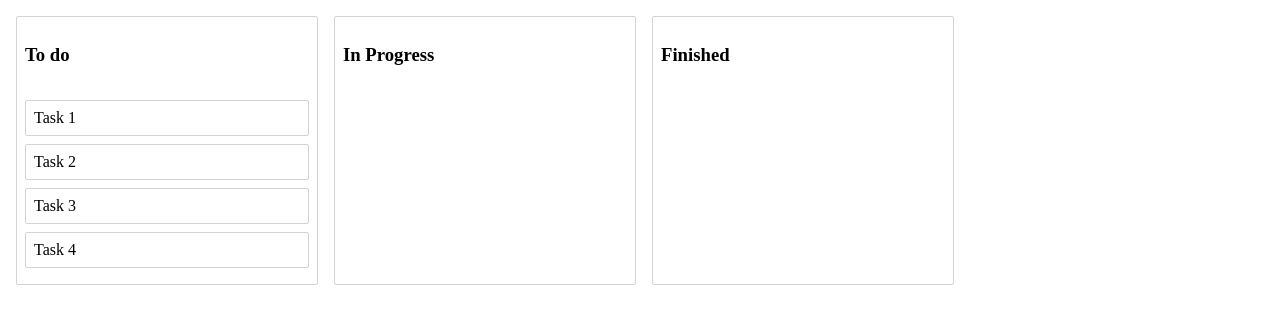
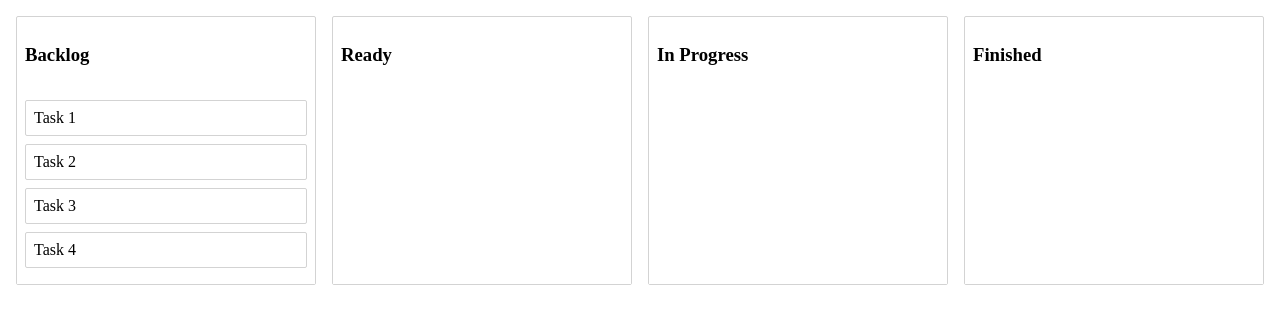
Before and after one commit to quterma/kanban, a React (Create React App) app: page / in a window 1280 px wide. Shown: the top 324 px of the page. Built offline with nearby package versions, Linux system fonts and the light colour scheme.

Commit message:
dnd: tasks dragging flow left-to-right, columns dragging, some styling

```diff
--- a/src/Column.jsx
+++ b/src/Column.jsx
@@ -1,6 +1,6 @@
 import React, { Component } from 'react';
 import styled from 'styled-components';
-import { Droppable } from 'react-beautiful-dnd';
+import { Droppable, Draggable } from 'react-beautiful-dnd';
 import Task from './Task';
 
 const Container = styled.div`
@@ -8,7 +8,7 @@ const Container = styled.div`
   border: 1px solid lightgrey;
   border-radius: 2px;
   width: 300px;
-
+  background-color: white;
   display: flex;
   flex-direction: column;
 `;
@@ -19,23 +19,35 @@ const TaskList = styled.div`
   padding: 8px;
   flex-grow: 1;
   min-height: 150px;
+  transition: background-color 0.2s ease;
+  background-color: ${props => props.isDraggingOver ? 'lightblue' : 'inherit'};
 `;
 
 export default class Column extends Component {
   render() {
     return (
-    <Container>
-        <Title>{this.props.column.title}</Title>
-        {/* Droppable - 'mother' container for DnD elements */}
-        <Droppable droppableId={this.props.column.id} >
+      // Draggable wrapper - makes everything  draggable
+      <Draggable draggableId={this.props.column.id} index={this.props.index}>
         {(provided) => (
-            <TaskList ref={provided.innerRef} {...provided.droppableProps} >
+          <Container ref={provided.innerRef} {...provided.draggableProps}>
+            {/* Title here has draghandling props which makes this element draghandler */}
+            <Title {...provided.dragHandleProps}>{this.props.column.title}</Title>
+            {/* wrapper for droppable element */}
+            <Droppable droppableId={this.props.column.id} isDropDisabled={this.props.isDropDisabled} type='task'>
+              {(provided, snapshot) => (
+                <TaskList
+                ref={provided.innerRef}
+                {...provided.droppableProps}
+                isDraggingOver={snapshot.isDraggingOver}
+                >
                   {this.props.tasks.map((task, index) => <Task key={task.id} task={task} index={index} />)}
                   {provided.placeholder}
                 </TaskList>
               )}
             </Droppable>
           </Container>
+        )}
+      </Draggable>
     )
 
   }
--- a/src/Dnd.js
+++ b/src/Dnd.js
@@ -1,9 +1,10 @@
 import React, { Component } from "react";
 import initialData from "./initialData";
 import Column from "./Column";
-import { DragDropContext } from "react-beautiful-dnd";
+import { DragDropContext, Droppable } from "react-beautiful-dnd";
 import styled from "styled-components";
 
+// component styling with 'styled-components'
 const Container = styled.div`
 	display: flex;
 `;
@@ -11,22 +12,54 @@ const Container = styled.div`
 class Dnd extends Component {
 	state = initialData;
 
+	// A drag has started. We use this f() to block updates to all <Draggable /> and <Droppable /> components during a drag.
+	onDragStart = start => {
+		// Here we set an index of a home column into state
+		const homeIndex = this.state.columnOrder.indexOf(start.source.droppableId);
+		this.setState({ homeIndex });
+	};
+
+	// A drag has ended. It is the responsibility of this responder to synchronously apply changes that has resulted from the drag.
 	onDragEnd = result => {
-		const { destination, source, draggableId } = result;
+		// Nullifying of an index in state after drag end
+		this.setState({ homeIndex: null });
 
+		// destination: the location (droppableId and index) of where the dragging item is now.
+		// This can be null if the user is currently not dragging over any < Droppable />
+		// source: the location (droppableId and index) of where the dragging item has started within a <Droppable />.
+		// draggableId: draggable task (element) id
+		const { destination, source, draggableId, type } = result;
+
+		// Check - if a Draggable element has been moved to the previous position - stops, else - move further
 		if (!destination) return;
 		if (destination.droppableId === source.droppableIs && destination.index === source.index) return;
 
-		// this is just one of several possible ways for reordering in arrays
+		// moving columns
+		if (type === "column") {
+			// make copy of columnOrder array, reorder columns in it, set into state
+			const newColumnOrder = Array.from(this.state.columnOrder);
+			newColumnOrder.splice(source.index, 1);
+			newColumnOrder.splice(destination.index, 0, draggableId);
+
+			const newState = { ...this.state, columnOrder: newColumnOrder };
+			this.setState(newState);
+			return;
+		}
+
+		// this is just one of several possible ways for reordering in arrays - note for me for possible refactoring
+
+		// columns ids
 		const start = this.state.columns[source.droppableId];
 		const finish = this.state.columns[destination.droppableId];
 
+		// if element moved within same column
 		if (start === finish) {
+			// make a copy of taskIds, reorder Ids
 			const newTaskIds = Array.from(start.taskIds);
 			newTaskIds.splice(source.index, 1);
 			newTaskIds.splice(destination.index, 0, draggableId);
 
-			// similar for reducer!
+			// kind of reducer in redux - make copy of state, change inside taskIds in droppable column
 			const newColumn = { ...start, taskIds: newTaskIds };
 			const newState = { ...this.state, columns: { ...this.state.columns, [newColumn.id]: newColumn } };
 
@@ -35,12 +68,15 @@ class Dnd extends Component {
 		}
 
 		// Moving from one list to another
+		// make copy of home list and remove draggableId
 		const startTasksIds = Array.from(start.taskIds);
 		startTasksIds.splice(source.index, 1);
 		const newStart = { ...start, taskIds: startTasksIds };
+		// make copy of finish list and add draggableId
 		const finishTaskIds = Array.from(finish.taskIds);
 		finishTaskIds.splice(destination.index, 0, draggableId);
 		const newFinish = { ...finish, taskIds: finishTaskIds };
+		// make copy of state and add necessary changes
 		const newState = {
 			...this.state,
 			columns: { ...this.state.columns, [newStart.id]: newStart, [newFinish.id]: newFinish },
@@ -52,15 +88,25 @@ class Dnd extends Component {
 	render() {
 		return (
 			// DragDropContext - context area for DnD actions
-			<DragDropContext onDragEnd={this.onDragEnd}>
-				<Container>
-					{/* mapping columns and tasks from state */}
-					{this.state.columnOrder.map(columnId => {
-						const column = this.state.columns[columnId];
-						const tasks = column.taskIds.map(taskId => this.state.tasks[taskId]);
-						return <Column key={column.id} column={column} tasks={tasks} />;
-					})}
-				</Container>
+			<DragDropContext onDragStart={this.onDragStart} onDragEnd={this.onDragEnd}>
+				<Droppable droppableId="all-columns" direction="horizontal" type="column">
+					{provided => (
+						<Container ref={provided.innerRef} {...provided.droppableProps}>
+							{this.state.columnOrder.map((columnId, index) => {
+								const column = this.state.columns[columnId];
+								const tasks = column.taskIds.map(taskId => this.state.tasks[taskId]);
+
+								// condition disabling droppable if you move from right to left or try to move furtherer than to the next list
+								const isDropDisabled = index < this.state.homeIndex || index > this.state.homeIndex + 1;
+
+								return (
+									<Column key={column.id} column={column} tasks={tasks} isDropDisabled={isDropDisabled} index={index} />
+								);
+							})}
+							{provided.placeholder}
+						</Container>
+					)}
+				</Droppable>
 			</DragDropContext>
 		);
 	}
--- a/src/Task.jsx
+++ b/src/Task.jsx
@@ -7,7 +7,7 @@ const Container = styled.div`
   border-radius: 2px;
   padding: 8px;
   margin-bottom: 8px;
-  background-color: white;
+  background-color: ${props => props.isDragging ? 'lightgreen' : 'white'};
 `;
 
 export default class Task extends Component {
@@ -15,11 +15,12 @@ export default class Task extends Component {
     return (
       // Draggable - DnD element
       <Draggable draggableId={this.props.task.id} index={this.props.index} >
-        {provided => (
+        {(provided, snapshot) => (
           <Container
             {...provided.draggableProps}
             {...provided.dragHandleProps}
             ref={provided.innerRef}
+            isDragging={snapshot.isDragging}
           >
             {this.props.task.content}
           </Container>
--- a/src/initialData.js
+++ b/src/initialData.js
@@ -8,18 +8,24 @@ const initialData = {
 	columns: {
 		"column-1": {
 			id: "column-1",
-			title: "To do",
+			title: "Backlog",
 			// this property shows an affiliation to the column and an order in it
 			taskIds: ["task-1", "task-2", "task-3", "task-4"],
 		},
 		"column-2": {
 			id: "column-2",
-			title: "In Progress",
+			title: "Ready",
 			// this property shows an affiliation to the column and an order in it
 			taskIds: [],
 		},
 		"column-3": {
 			id: "column-3",
+			title: "In Progress",
+			// this property shows an affiliation to the column and an order in it
+			taskIds: [],
+		},
+		"column-4": {
+			id: "column-4",
 			title: "Finished",
 			// this property shows an affiliation to the column and an order in it
 			taskIds: [],
@@ -27,7 +33,7 @@ const initialData = {
 	},
 
 	// Facilitate reordering of the columns
-	columnOrder: ["column-1", "column-2", "column-3"],
+	columnOrder: ["column-1", "column-2", "column-3", "column-4"],
 };
 
 export default initialData;
```
Lines whose indentation alone changed are shown as unchanged.
